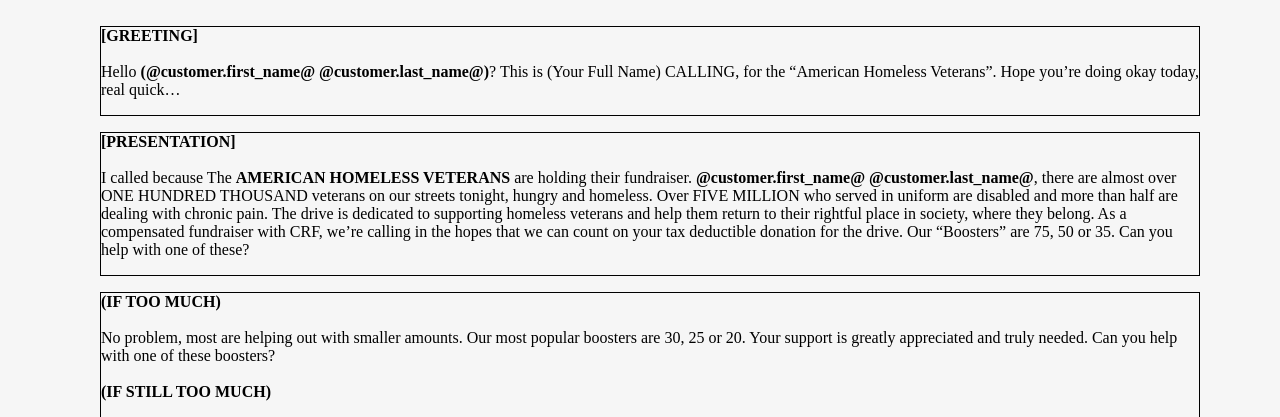
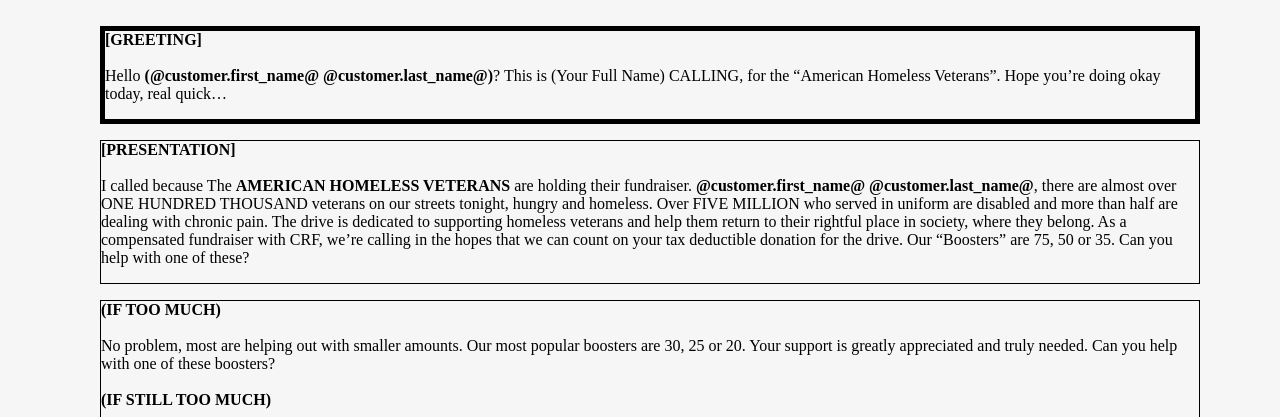
Before and after one commit to HiJoe/test, a plain HTML site: page index.html in a window 1280 px wide. Shown: the part 383-800 px from the top of the page. Drawn offline with Linux system fonts and the light colour scheme; a web font is replaced by a local one.

Commit message:
testing to atmo.io

```diff
--- a/index.html
+++ b/index.html
@@ -26,7 +26,7 @@
 
         .greeting {
             border-style: solid;
-            border-width: thin;
+            border-width: thick;
         }
 
         .presentation {
```
